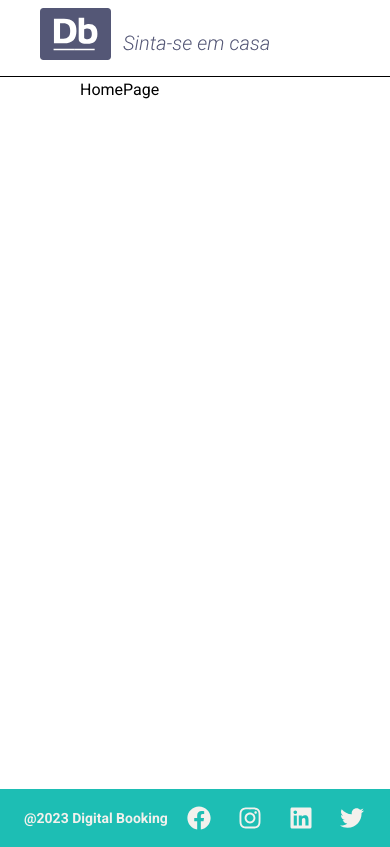
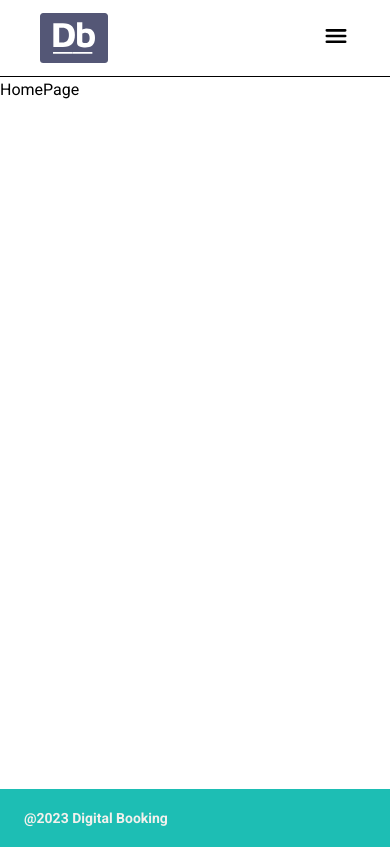
Before and after one commit to LuisBraga31/digitalBooking_Front, a React (Vite) app: page / in a window 390 px wide. Built offline with nearby package versions, Linux system fonts and the light colour scheme.

Commit message:
Iniciando responsividade

```diff
--- a/src/components/Footer/footer.module.css
+++ b/src/components/Footer/footer.module.css
@@ -15,7 +15,6 @@
 
 .lista {
     display: flex;
-
     justify-content: space-around;
     gap: 25px;
 }
@@ -24,5 +23,11 @@
     list-style: none;
     width: 26px;
     height: 24px;
+}
 
+@media (max-width: 430px) {
+    .lista li {
+        background-color: green;
+        display: none;
+    }
 }
--- a/src/components/Header/Header.module.css
+++ b/src/components/Header/Header.module.css
@@ -10,7 +10,23 @@
 }
 
 .logo {
+  width: 256px;
   height: 60px;
+}
+
+.image {
+    margin-top: 5px;
+    width: 256px;
+    height: 60px;
+    background-image: url('../../assets/logo/db.svg');
+    background-repeat: no-repeat;
+}
+
+@media(max-width:768px) {
+    .image {
+        width: 100px;
+        background-image: url('../../assets/logo/db04.svg');
+    }
 }
 
 .loginBotoes {
@@ -19,7 +35,7 @@
 }
 
 .button {
-    /*width: 206px;*/
+    width: 206px;
     height: 40px;
     background-color: transparent;
     color: var(--primary-color);
@@ -28,3 +44,25 @@
     padding: 10px 15px;
     cursor: pointer;
 }
+
+.menuHamburger {
+    display: none;
+}
+
+.desativado {
+    display: none;
+}
+
+@media(max-width:580px) {
+    .menuHamburger {
+        display: block;
+    }
+
+    .loginBotoes {
+        display: none;
+    }
+
+    .fechar {
+        display: none;
+    }
+}
--- a/src/components/Header/index.jsx
+++ b/src/components/Header/index.jsx
@@ -1,20 +1,31 @@
+import { IoMenu } from "react-icons/io5";
 import { Link } from 'react-router-dom';
+
 
 import DigitalBookingLogo from '../../assets/logo/db.svg';
 
 import styles from './Header.module.css';
 
 export default function Header() {
+
+
+
     return (
         <header className={styles.header}>
             <div className={styles.logo}>
-               <Link to='/'> <img src={DigitalBookingLogo} alt="" /> </Link>
+               <Link to='/'> <div className={styles.image}> </div> </Link>
             </div>
 
             <div className={styles.loginBotoes}>
                 <button className={styles.button}> Criar Conta </button>
                 <button className={styles.button}> Iniciar Sessão </button>
             </div>
+
+            <div className={styles.menuHamburger}>
+                <IoMenu className={styles.menu} size={28}/>
+            </div>
+
+
         </header>
     )
 
--- a/src/pages/Home/Home.module.css
+++ b/src/pages/Home/Home.module.css
@@ -1,4 +1,4 @@
 .main {
     min-height: 93.5vh;
-    padding: 80px;
+    padding-top: 80px;
 }
```
Also changed, not shown: src/assets/logo/db04.svg (added).
